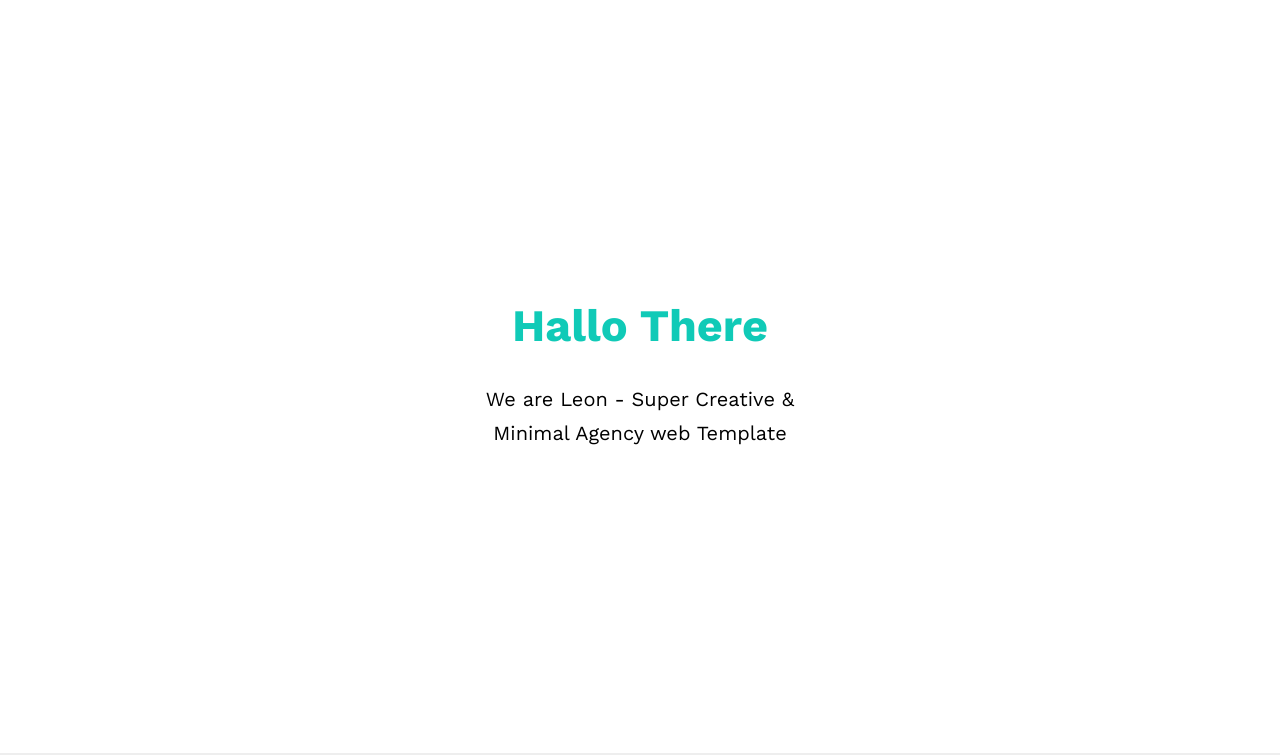
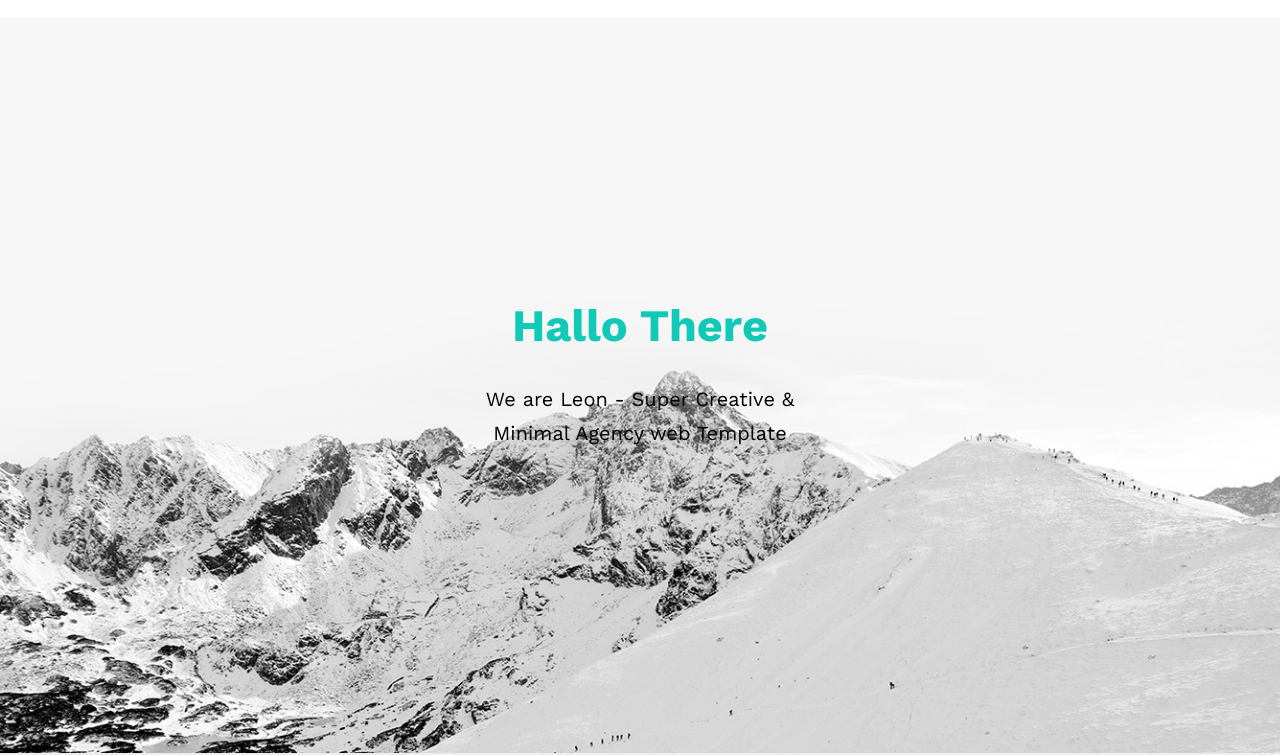
Before and after one commit to MahmoudSayedA/Leon-Template, a plain HTML site: page index.html in a window 1280 px wide. Shown: the part 47-802 px from the top of the page. Drawn offline with nearby package versions, Linux system fonts and the light colour scheme.

Commit message:
Update leon.css

```diff
--- a/css/leon.css
+++ b/css/leon.css
@@ -169,7 +169,7 @@ text-transform: capitalize;
 /* start of landing style */
 .landing {
     height: calc(100vh - 64px);
-    background-image: url(./images/mountain.jpg);
+    background-image: url(../images/mountain.jpg);
     /* background-repeat: no-repeat; */
     background-size:cover;
     position: relative;
```
